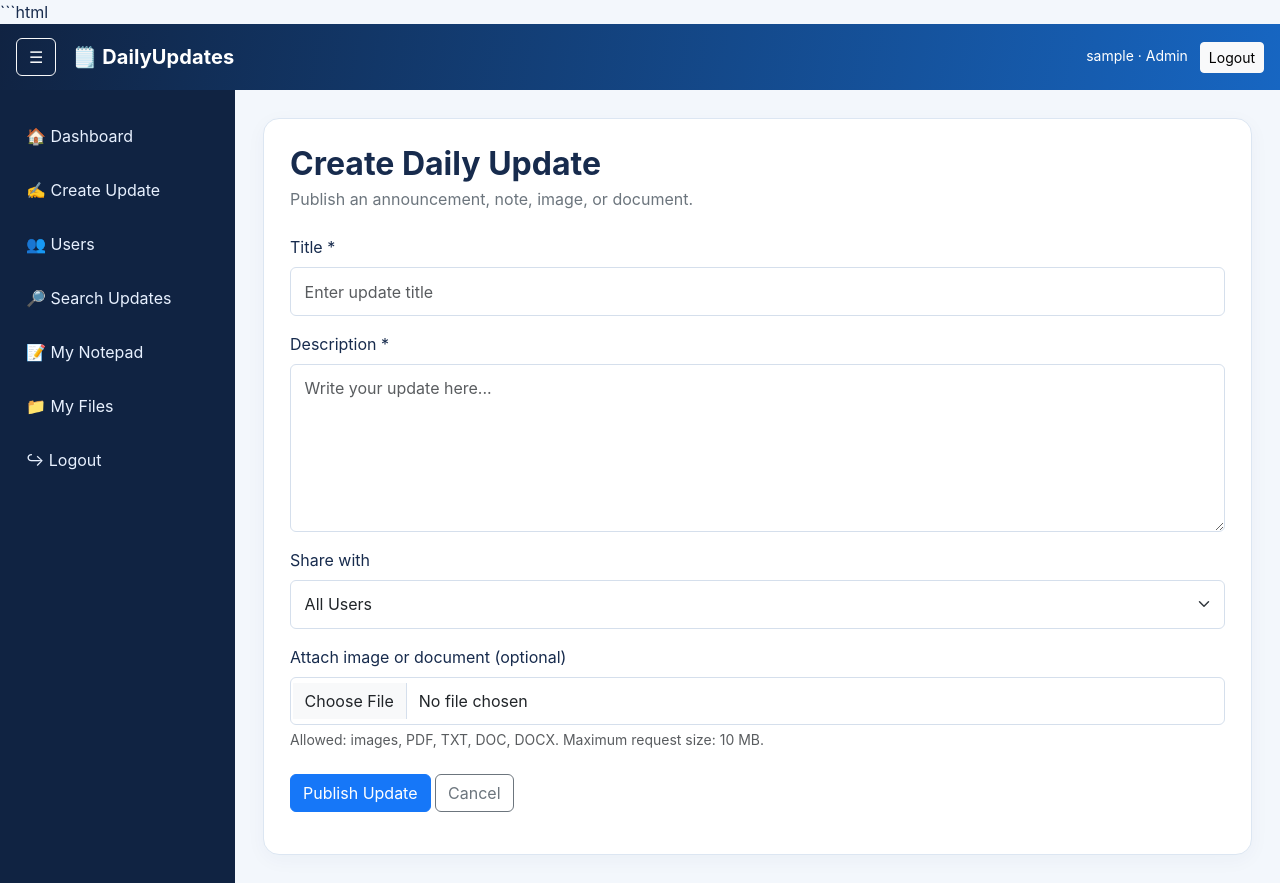
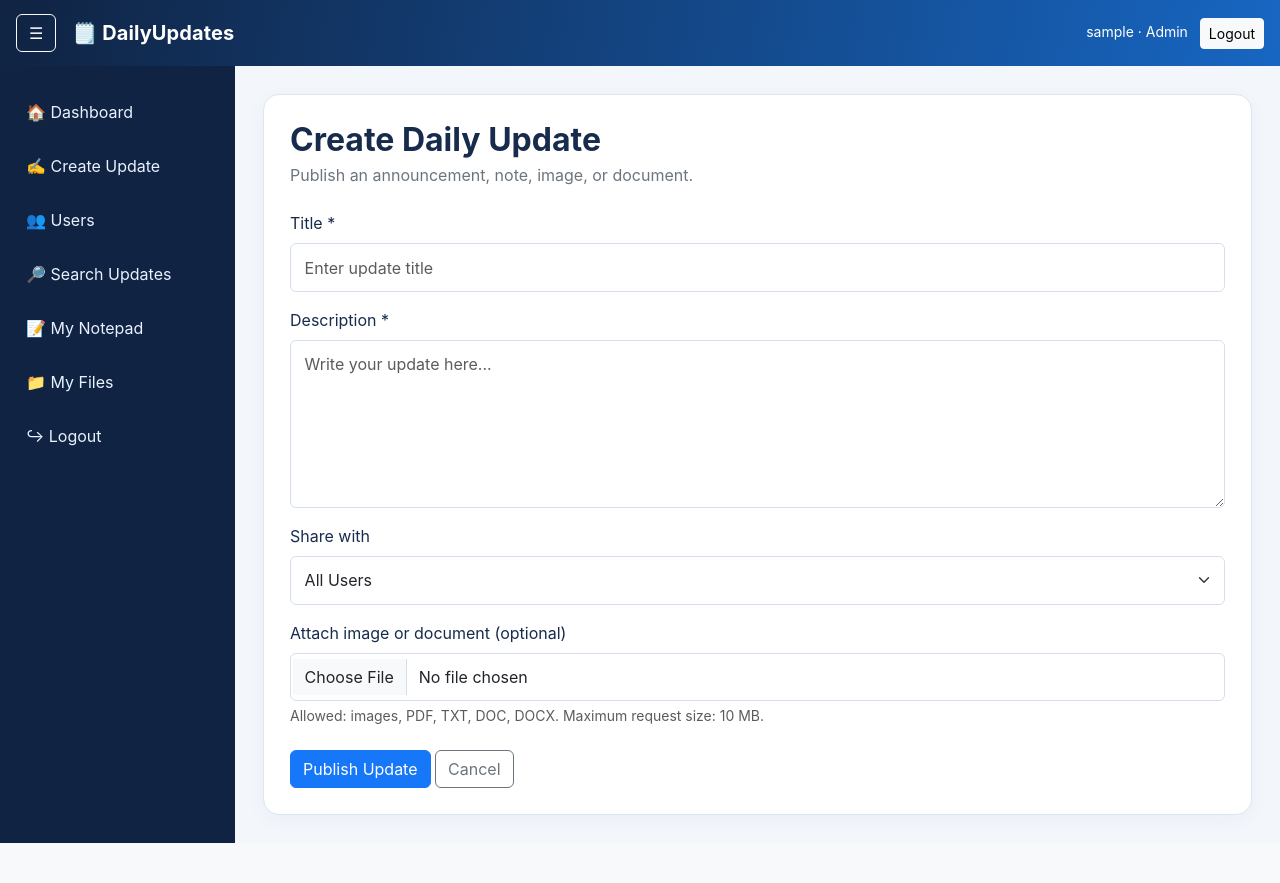
Before and after one commit to chandra9398/DailyUpdates-Hosted, a Flask app: page /updates/create in a window 1280 px wide. After the commit the page ends 843 px from the top, so only its background shows below. Run offline with Flask 3, Linux system fonts and the light colour scheme; the visitor is signed in with stand-in values (Sample User, id 1).

Commit message:
Remove code block formatting from create_update.html

````diff
--- a/templates/create_update.html
+++ b/templates/create_update.html
@@ -1,4 +1,4 @@
-```html
+
 {% extends "base.html" %}
 {% block title %}Create Update · DailyUpdates{% endblock %}
 
@@ -58,4 +58,3 @@
   </form>
 </div>
 {% endblock %}
-```
````
